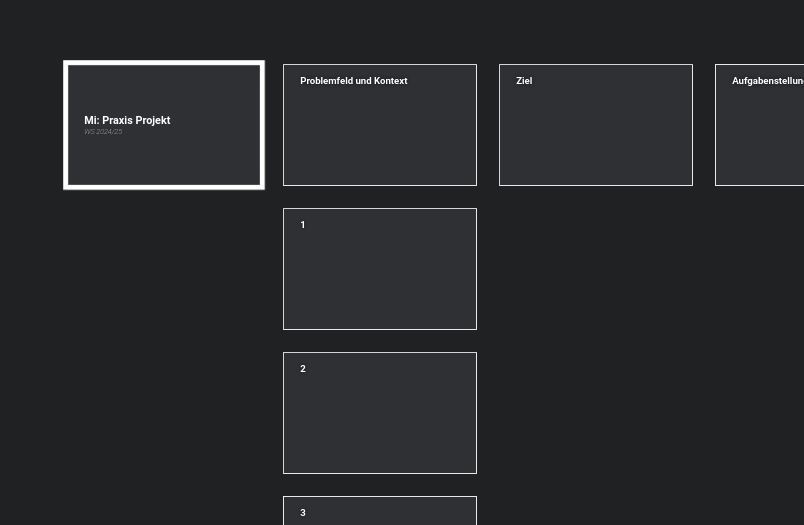
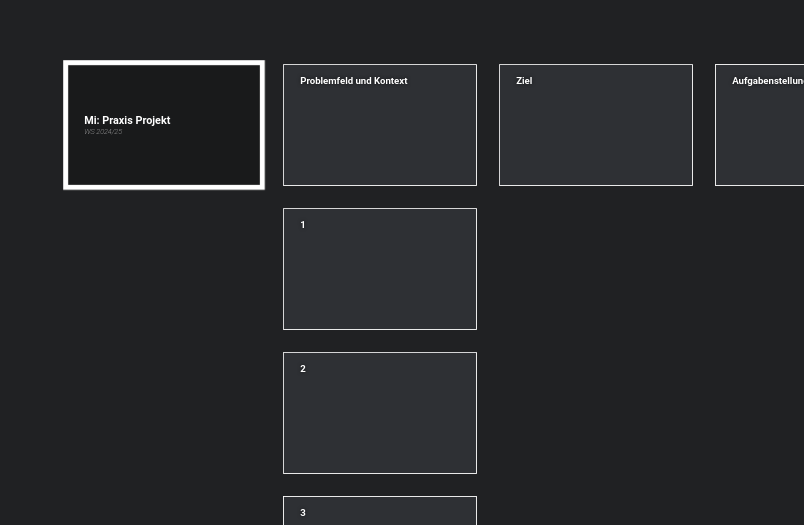
Before and after one commit to calvinhnzr/slides, a React (Vite) app: page / in a window 1280 px wide. Shown: the part 275-800 px from the top of the page, without its empty margins (476-1280 px from the left). Built offline with nearby package versions, Linux system fonts and the light colour scheme.

Commit message:
[TASK] add gap to prevent transition

```diff
--- a/src/App.jsx
+++ b/src/App.jsx
@@ -23,14 +23,12 @@ const Div = styled.div`
   width: 100%;
   height: 100%;
   overflow: hidden;
-  /* background-color: #202123; */
 
+  background-color: #2e3034;
   &.explosion {
     transform-origin: center;
     transform: scale(0.15);
     overflow: visible;
-    /* border: 1rem solid white; */
-    /* padding-left: -10rem; */
     position: relative;
     &::before {
       content: "";
--- a/src/components/styled/Card.jsx
+++ b/src/components/styled/Card.jsx
@@ -1,6 +1,6 @@
 import styled from "styled-components"
 
-import { COLOR_BACKGROUND_DARK } from "@/store/base"
+import { COLOR_BACKGROUND } from "@/store/base"
 
 export const Container = styled.div`
   /* outline: 1px solid red; */
@@ -14,6 +14,6 @@ export const Container = styled.div`
 export const Card = styled.div`
   /* outline: 1px solid blue; */
   grid-column: span 5;
-  background-color: ${COLOR_BACKGROUND_DARK};
+  background-color: ${COLOR_BACKGROUND};
   border-radius: 0.5rem;
 `
--- a/src/components/styled/Slideshow.jsx
+++ b/src/components/styled/Slideshow.jsx
@@ -3,12 +3,13 @@ import { useAtom } from "jotai"
 import { styled } from "styled-components"
 import classNames from "classnames"
 import {
+  COLOR_BACKGROUND_EXPLOSION,
   COLOR_BACKGROUND,
-  COLOR_BACKGROUND_DARK,
-  GAP_EXPLOSION,
+  COLOR_BACKGROUND_INTRO,
 } from "@/store/base"
 import { currentArticleAtom, explosionViewAtom } from "@/store/atoms"
 import "@/styles/Slide.css"
+import { GAP_EXPLOSION } from "../../store/base"
 
 // Vertical Srcoll
 const Main = styled.main`
@@ -29,12 +30,6 @@ const Main = styled.main`
     /* transition: none; */
     gap: 0 ${GAP_EXPLOSION}rem;
     transition: calc(0.5s / 4) transform linear;
-    transform: translateX(
-      calc(
-        ${(props) => props.currentArticle * -100}% -
-          ${(props) => props.currentArticle * props.gap}rem
-      )
-    );
   }
 `
 
@@ -52,7 +47,7 @@ const Article = styled.article`
   flex-direction: column;
   will-change: transform;
   transition: 0.5s transform linear;
-  gap: 10rem;
+  gap: ${GAP_EXPLOSION}rem;
   transform: translateY(
     calc(
       ${(props) => props.currentSection * -100}% -
@@ -60,22 +55,13 @@ const Article = styled.article`
     )
   );
 
-  background-color: ${COLOR_BACKGROUND};
-  &:first-of-type {
-    background-color: ${COLOR_BACKGROUND_DARK};
+  &:first-child > section {
+    background-color: ${COLOR_BACKGROUND_INTRO};
   }
+
   &.explosion {
-    /* outline: 0.5rem solid blue; */
-    /* transition: none; */
     transition: calc(0.5s / 4) transform linear;
     display: flex;
-    gap: ${GAP_EXPLOSION}rem 0;
-    transform: translateY(
-      calc(
-        ${(props) => props.currentSection * -100}% -
-          ${(props) => props.currentSection * props.gap}rem
-      )
-    );
   }
 `
 
@@ -87,7 +73,8 @@ export const Section = styled.section`
   grid-template-rows: repeat(12, 1fr);
   gap: 1rem;
   z-index: 1;
-  background-color: #2e3034;
+  background-color: ${COLOR_BACKGROUND};
+
   &.explosion {
     outline: 0.4rem solid white;
   }
--- a/src/store/base.jsx
+++ b/src/store/base.jsx
@@ -1,13 +1,25 @@
-export const COLOR_TH_RED = "#CF1820"
-export const COLOR_TH_ORANGE = "#EC6525"
-export const COLOR_TH_PURPLE = "#AF368C"
+// COLOR
+const TH_COLOR_RED = "#CF1820"
+const TH_COLOR_ORANGE = "#EC6525"
+const TH_COLOR_PURPLE = "#AF368C"
 
-export const COLOR_GREEN = "#65D677"
-export const COLOR_BLUE = "cornflowerblue"
-export const COLOR_ORANGE = "coral"
+const JOYCON_COLOR_PURPLE = "#F0CBEB"
+const JOYCON_COLOR_PURPLE_DARK = "#373037"
+const JOYCON_COLOR_GREEN = "#BCFFC8"
+const JOYCON_COLOR_GREEN_DARK = "#2D322D"
 
-export const COLOR_BACKGROUND = "#202123"
-export const COLOR_BACKGROUND_DARK = "#191a1b"
-export const COLOR_ACCENT = COLOR_BACKGROUND_DARK
+const COLOR_GREEN = "#65d677"
+const COLOR_BLUE = "cornflowerblue"
+const COLOR_ORANGE = "coral"
 
-export const GAP_EXPLOSION = 10
+const COLOR_GRAY_DARK = "#2e3034"
+const COLOR_GRAY_DARKER = "#202123"
+const COLOR_GRAY_DARKEST = "#191a1b"
+
+export const COLOR_BACKGROUND_EXPLOSION = COLOR_GRAY_DARKER
+export const COLOR_BACKGROUND = COLOR_GRAY_DARK
+export const COLOR_BACKGROUND_INTRO = COLOR_GRAY_DARKEST
+export const COLOR_ACCENT = JOYCON_COLOR_GREEN
+
+// SPACING
+export const GAP_EXPLOSION = 10 //rem
```
